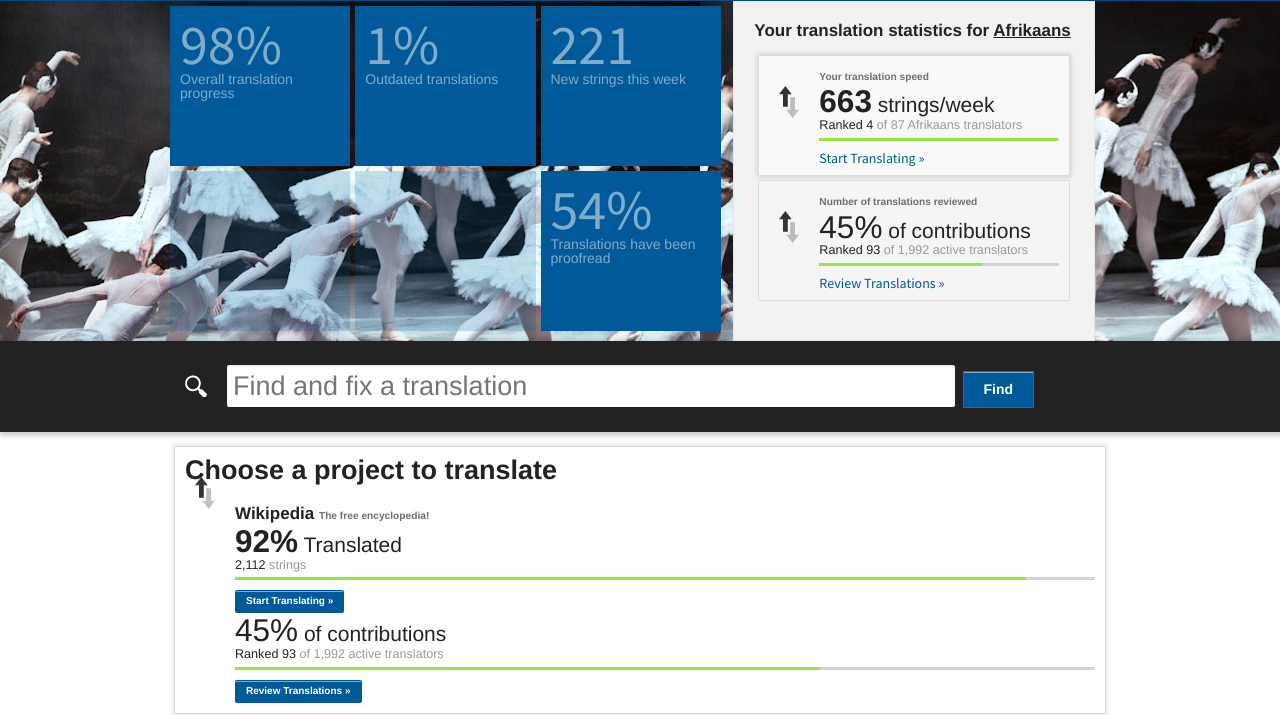
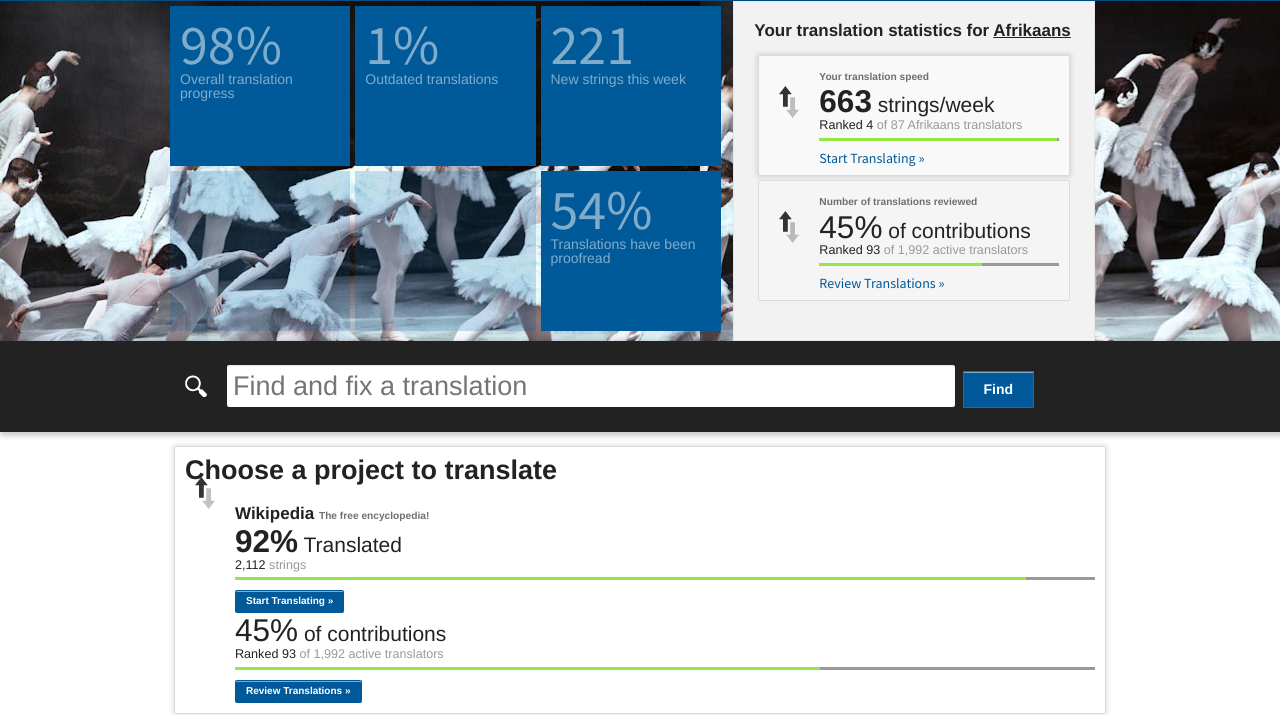
Before and after one commit to planemad/Translate-UX, a plain HTML site: page home-glass.html in a window 1280 px wide. Shown: the part 79-794 px from the top of the page. Drawn offline with Linux system fonts and the light colour scheme.

Commit message:
Incomplete color on progressbar darker

```diff
--- a/stylesheets/styles.css
+++ b/stylesheets/styles.css
@@ -131,7 +131,7 @@ background:url("../img/right-caret.svg") no-repeat center -50px;
 .card h6 a{color:#222;}
 .card h5 a{color:#222;display:none;}
 .progressbar {
-background-color: lightgrey;
+background-color: #999;
 }
 .progressbar div {
 background-color:#95E842;
```
Also changed, not shown: home.html (+14 -0 lines).
